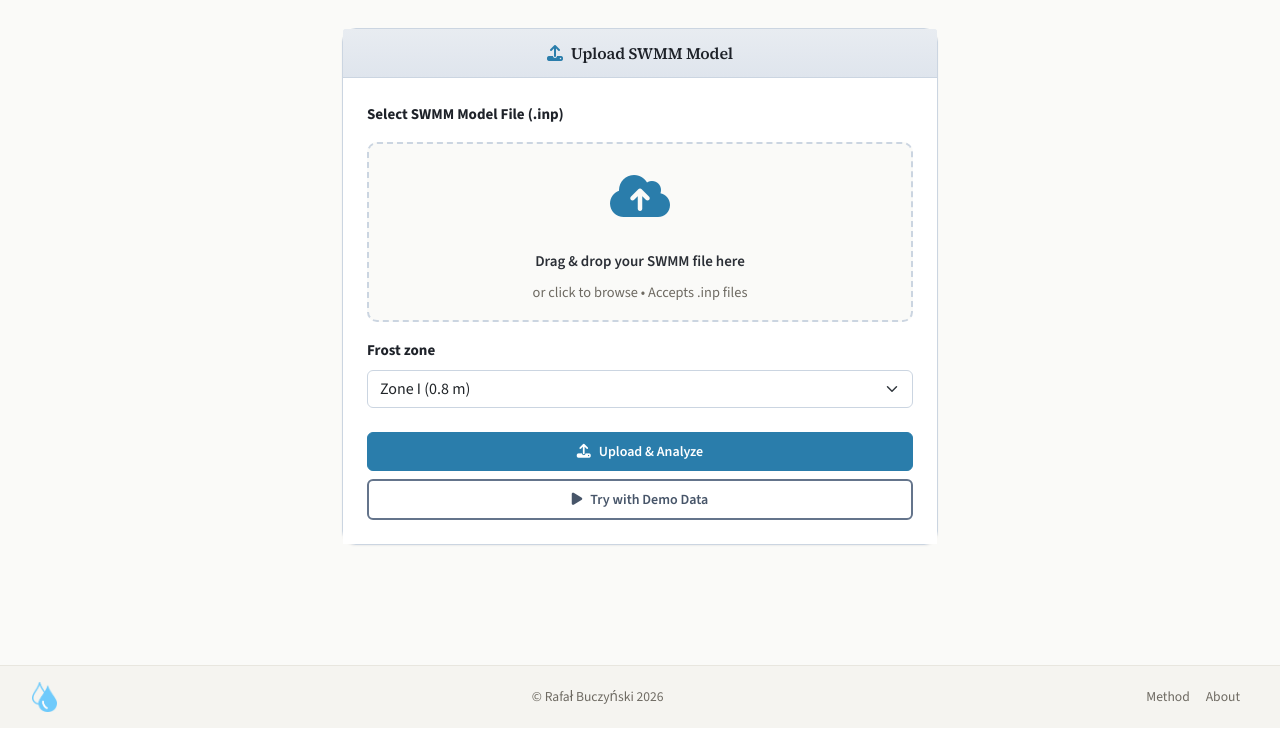
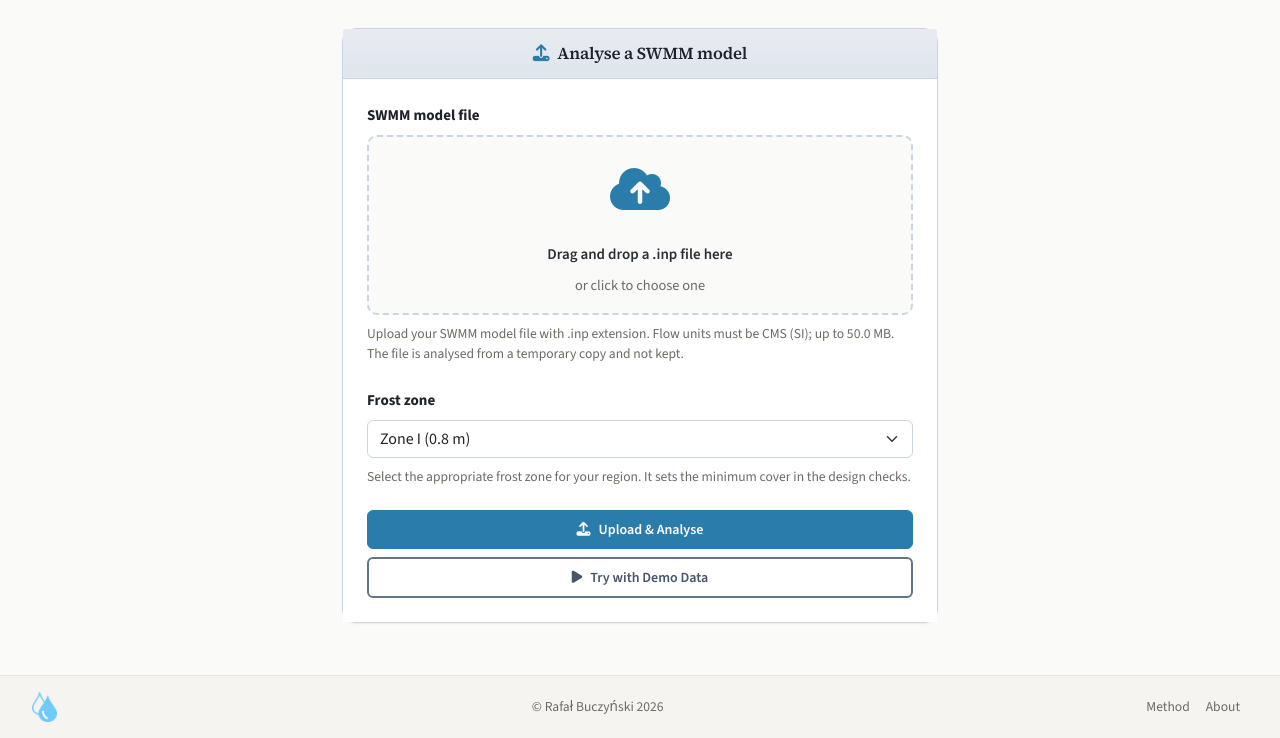
Before and after one commit to BuczynskiRafal/stormlab, a Django app: page /analysis/ in a window 1280 px wide. Shown: the part 72-810 px from the top of the page. Run offline with Django 5.2, Linux system fonts and the light colour scheme; the visitor is signed in with stand-in values (Sample User, id 1); data that the repository does not hold is empty; some libraries are stand-ins or nearby versions.

Commit message:
fix(analysis): make the upload form keyboard-usable and show progress
The file input sat 9999 px off-screen, so keyboard focus on it was
invisible and the browser's "Please select a file" bubble appeared
nowhere on an empty submit. After a submit nothing happened for up to a
minute and both buttons stayed live, so impatient users submitted twice.
The help texts defined on the form were never rendered, the page had no
<h1>, and the zones read "Zone 1 (Frost depth: 0.8m)".

- The drop zone is a <label> for the visually hidden input: it opens the
  picker without script and shows a focus ring (:focus-within).
- An empty "Upload & Analyse" shows "Choose a .inp file to analyse, or
  try the demo data." under the drop zone and focuses the input.
- On submit both buttons are disabled (after the clicked one was sent),
  a spinner and "Analysing… this can take up to a minute." appear and
  the form is aria-busy; a second submit is ignored; Back restores the
  form from the bfcache.
- The form's help texts are rendered with the CMS requirement and the
  size limit (MAX_INP_BYTES, exposed by the context processor), linked
  through aria-describedby.
- The zone select is labelled "Zone I (0.8 m)" … "Zone IV (1.4 m)" from
  SWMMModel.ZONE_CHOICES; values and the default (first zone) are
  unchanged.
- The card heading is the page's <h1>, "Analyse a SWMM model"; the
  button reads "Upload & Analyse". The page-specific script moved into
  main.js, shared with the avatar control.

```diff
--- a/app/sa/templates/sa/analysis.html
+++ b/app/sa/templates/sa/analysis.html
@@ -12,111 +12,64 @@
         {% endif %}
         <div class="upload-card">
             <div class="card-header">
-                <h4 class="mb-0 text-center">
-                    <i class="fas fa-upload me-2"></i>Upload SWMM Model
-                </h4>
+                <h1 class="upload-title">
+                    <i class="fas fa-upload me-2" aria-hidden="true"></i>Analyse a SWMM model
+                </h1>
             </div>
             <div class="card-body p-4">
+                {# main.js (initAnalysisForm): inline error on an empty submit, progress and double-submit guard, restore on back. #}
                 <form method="post" enctype="multipart/form-data" id="uploadForm">
                     {% csrf_token %}
+                    {% with field=swmm_form.file %}
                     <div class="mb-4">
-                        <label class="form-label fw-bold mb-3">Select SWMM Model File (.inp)</label>
-                        <div class="file-input-wrapper">
-                            {{ swmm_form.file }}
-                            <div class="file-input-display" id="fileInputDisplay">
-                                <div class="file-input-content">
-                                    <div class="file-input-icon">
+                        <label class="form-label fw-bold mb-2" for="{{ field.id_for_label }}">SWMM model file</label>
+                        <div class="file-input-wrapper{% if field.errors %} has-error{% endif %}" data-file-input>
+                            {{ field }}
+                            <label class="file-input-display" for="{{ field.id_for_label }}" id="fileInputDisplay">
+                                <span class="file-input-content">
+                                    <span class="file-input-icon" aria-hidden="true">
                                         <i class="fas fa-cloud-upload-alt"></i>
-                                    </div>
-                                    <div class="file-input-text">
-                                        Drag & drop your SWMM file here
-                                    </div>
-                                    <div class="file-input-subtext">
-                                        or click to browse • Accepts .inp files
-                                    </div>
-                                </div>
-                            </div>
+                                    </span>
+                                    <span class="file-input-text" data-file-name data-empty-text="Drag and drop a .inp file here">Drag and drop a .inp file here</span>
+                                    <span class="file-input-subtext" data-file-detail data-empty-text="or click to choose one">or click to choose one</span>
+                                </span>
+                            </label>
                         </div>
-                        {% if swmm_form.file.errors %}
-                        <div class="text-danger small mt-2">{{ swmm_form.file.errors }}</div>
-                        {% endif %}
-                        {% if swmm_form.zone %}
-                        <div class="mt-3">
-                            <label for="{{ swmm_form.zone.id_for_label }}" class="form-label fw-bold">{{ swmm_form.zone.label }}</label>
-                            {{ swmm_form.zone }}
-                        </div>
-                        {% endif %}
+                        <p class="upload-help" id="{{ field.auto_id }}_helptext">
+                            {{ field.help_text }}. Flow units must be CMS (SI){% if max_inp_bytes %}; up to {{ max_inp_bytes|filesizeformat }}{% endif %}. The file is analysed from a temporary copy and not kept.
+                        </p>
+                        <div class="upload-error{% if not field.errors %} d-none{% endif %}" id="{{ field.auto_id }}_error" data-file-error aria-live="polite">{% for error in field.errors %}{{ error }} {% endfor %}</div>
                     </div>
+                    {% endwith %}
+                    {% if swmm_form.zone %}
+                    {% with field=swmm_form.zone %}
+                    <div class="mb-4">
+                        <label for="{{ field.id_for_label }}" class="form-label fw-bold mb-2">Frost zone</label>
+                        {# Rendered here only to label the zones "Zone I (0.8 m)"; the values and the default (the first zone) are the form's. #}
+                        <select name="{{ field.html_name }}" id="{{ field.id_for_label }}" class="form-select" required aria-describedby="{{ field.auto_id }}_helptext">
+                            {% for zone, label in frost_zones %}
+                            <option value="{{ zone }}"{% if field.value|stringformat:"s" == zone|stringformat:"s" %} selected{% endif %}>{{ label }}</option>
+                            {% endfor %}
+                        </select>
+                        <p class="upload-help" id="{{ field.auto_id }}_helptext">{{ field.help_text }}. It sets the minimum cover in the design checks.</p>
+                        {% if field.errors %}<div class="upload-error">{{ field.errors|join:" " }}</div>{% endif %}
+                    </div>
+                    {% endwith %}
+                    {% endif %}
                     <div class="d-grid gap-2">
                         <button type="submit" class="btn btn-primary btn-lg" id="saveBtn">
-                            <i class="fas fa-upload me-2"></i>Upload & Analyze
+                            <i class="fas fa-upload me-2" aria-hidden="true"></i>Upload &amp; Analyse
                         </button>
                         <button type="submit" name="use_test_file" value="true" class="btn btn-outline-primary" formnovalidate>
-                            <i class="fas fa-play me-2"></i>Try with Demo Data
+                            <i class="fas fa-play me-2" aria-hidden="true"></i>Try with Demo Data
                         </button>
                     </div>
+                    <p class="upload-status d-none" id="uploadStatus" aria-live="polite">
+                        <span class="spinner-border spinner-border-sm" aria-hidden="true"></span>
+                        <span>Analysing… this can take up to a minute.</span>
+                    </p>
                 </form>
             </div>
-
-            <script>
-            document.addEventListener('DOMContentLoaded', function() {
-                const fileInput = document.querySelector('input[type="file"]');
-                const fileDisplay = document.getElementById('fileInputDisplay');
-                const fileIcon = fileDisplay.querySelector('.file-input-icon i');
-                const fileText = fileDisplay.querySelector('.file-input-text');
-                const fileSubtext = fileDisplay.querySelector('.file-input-subtext');
-
-                // File input change handler
-                fileInput.addEventListener('change', function(e) {
-                    const file = e.target.files[0];
-                    if (file) {
-                        fileDisplay.classList.add('file-input-selected');
-                        fileIcon.className = 'fas fa-file-alt';
-                        fileText.textContent = file.name;
-                        fileSubtext.textContent = `Size: ${(file.size / 1024).toFixed(1)} KB`;
-                    } else {
-                        resetFileDisplay();
-                    }
-                });
-
-                // Click handler for custom display
-                fileDisplay.addEventListener('click', function() {
-                    fileInput.click();
-                });
-
-                // Drag & drop handlers
-                fileDisplay.addEventListener('dragover', function(e) {
-                    e.preventDefault();
-                    e.stopPropagation();
-                    fileDisplay.classList.add('drag-over');
-                });
-
-                fileDisplay.addEventListener('dragleave', function(e) {
-                    e.preventDefault();
-                    e.stopPropagation();
-                    fileDisplay.classList.remove('drag-over');
-                });
-
-                fileDisplay.addEventListener('drop', function(e) {
-                    e.preventDefault();
-                    e.stopPropagation();
-                    fileDisplay.classList.remove('drag-over');
-
-                    const files = e.dataTransfer.files;
-                    if (files.length > 0) {
-                        fileInput.files = files;
-                        fileInput.dispatchEvent(new Event('change'));
-                    }
-                });
-
-                function resetFileDisplay() {
-                    fileDisplay.classList.remove('file-input-selected');
-                    fileIcon.className = 'fas fa-cloud-upload-alt';
-                    fileText.textContent = 'Drag & drop your SWMM file here';
-                    fileSubtext.textContent = 'or click to browse • Accepts .inp files';
-                }
-            });
-            </script>
         </div>
     </div>
 </div>
--- a/app/static/css/app.css
+++ b/app/static/css/app.css
@@ -589,6 +589,16 @@ a {
     text-align: center;
 }
 
+/* The drop zone is a <label> (it opens the picker without script), so its parts are
+   spans and have to be stacked explicitly. */
+.file-input-content > span {
+    display: block;
+}
+
+.file-input-display {
+    font-weight: 400;
+}
+
 .file-input-icon {
     font-size: 3rem;
     color: var(--water-600);
@@ -605,6 +615,8 @@ a {
     color: var(--text);
     font-weight: 600;
     margin-bottom: 0.5rem;
+    /* A chosen file's name replaces the text and may be one long word. */
+    overflow-wrap: anywhere;
 }
 
 .file-input-subtext {
@@ -656,6 +668,50 @@ a {
 
 .upload-card:hover {
     box-shadow: var(--shadow-2);
+}
+
+/* The page heading sits in the card's header band, at the band's size. */
+.upload-title {
+    margin: 0;
+    font-size: 1.05rem;
+    text-align: center;
+}
+
+.upload-help {
+    margin: 0.5rem 0 0;
+    font-size: 0.85rem;
+    line-height: 1.5;
+    color: var(--muted);
+}
+
+.upload-error {
+    margin-top: 0.5rem;
+    font-size: 0.88rem;
+    font-weight: 600;
+    color: var(--bad);
+}
+
+.upload-status {
+    display: flex;
+    align-items: center;
+    justify-content: center;
+    gap: 0.6rem;
+    margin: 1rem 0 0;
+    color: var(--water-700);
+    font-weight: 600;
+}
+
+/* Bootstrap paints a disabled .btn-primary in its own blue; keep the water colour. */
+#uploadForm .btn-primary:disabled {
+    background-color: var(--water-600);
+    border-color: var(--water-600);
+    opacity: 0.55;
+}
+
+/* While SWMM runs the form is aria-busy: the drop zone no longer invites a drop. */
+#uploadForm[aria-busy="true"] .file-input-display {
+    opacity: 0.6;
+    pointer-events: none;
 }
 
 /* Footer styling */
--- a/app/static/js/main.js
+++ b/app/static/js/main.js
@@ -96,6 +96,76 @@ const initFileInputs = function() {
 };
 
 /**
+ * The analysis form (#uploadForm).
+ * - An empty "Upload & Analyse" shows an inline error under the drop zone instead of
+ *   the browser bubble (the demo button has formnovalidate and is not checked).
+ * - While SWMM runs (up to a minute) both buttons are disabled, a spinner and a status
+ *   line are shown and the form is aria-busy; a second submit is ignored.
+ * - Coming back with the Back button restores the form from the bfcache, where it
+ *   would otherwise stay disabled.
+ */
+const initAnalysisForm = function() {
+    const form = document.getElementById('uploadForm');
+    if (!form) return;
+    const input = form.querySelector('input[type="file"]');
+    const wrapper = form.querySelector('[data-file-input]');
+    const error = form.querySelector('[data-file-error]');
+    const status = document.getElementById('uploadStatus');
+    const buttons = Array.from(form.querySelectorAll('button[type="submit"]'));
+    const EMPTY_MESSAGE = 'Choose a .inp file to analyse, or try the demo data.';
+    let busy = false;
+
+    const showError = function(text) {
+        if (!error) return;
+        error.textContent = text;
+        error.classList.remove('d-none');
+        if (wrapper) wrapper.classList.add('has-error');
+    };
+
+    const clearError = function() {
+        if (!error) return;
+        error.textContent = '';
+        error.classList.add('d-none');
+        if (wrapper) wrapper.classList.remove('has-error');
+    };
+
+    const setBusy = function(on) {
+        busy = on;
+        form.setAttribute('aria-busy', on ? 'true' : 'false');
+        buttons.forEach(function(button) { button.disabled = on; });
+        if (status) status.classList.toggle('d-none', !on);
+    };
+
+    if (input) {
+        input.addEventListener('invalid', function(event) {
+            event.preventDefault();
+            showError(EMPTY_MESSAGE);
+            input.focus();
+        });
+    }
+    if (wrapper) {
+        wrapper.addEventListener('file-input:change', function(event) {
+            if (event.detail.file) clearError();
+        });
+    }
+
+    form.addEventListener('submit', function(event) {
+        if (busy) {
+            event.preventDefault();
+            return;
+        }
+        // Disabled buttons are left out of the form data, so the clicked one (the demo
+        // button carries name="use_test_file") is disabled only after it was sent.
+        busy = true;
+        window.setTimeout(function() { setBusy(true); }, 0);
+    });
+
+    window.addEventListener('pageshow', function(event) {
+        if (event.persisted) setBusy(false);
+    });
+};
+
+/**
  * The account page names the section whose form was rejected; move focus to its first
  * invalid field so the error is the next thing a keyboard or screen reader user meets.
  */
@@ -111,6 +181,7 @@ const focusRejectedSection = function() {
 
 document.addEventListener('DOMContentLoaded', function() {
     initFileInputs();
+    initAnalysisForm();
     focusRejectedSection();
 
     // =========================================================================
--- a/app/storm_analysis/context_processors.py
+++ b/app/storm_analysis/context_processors.py
@@ -1,6 +1,29 @@
 from django.conf import settings
+
+ROMAN_NUMERALS = {1: "I", 2: "II", 3: "III", 4: "IV", 5: "V", 6: "VI"}
+
+
+def frost_zone_labels():
+    """``[(zone, "Zone I (0.8 m)"), ...]`` from ``SWMMModel.ZONE_CHOICES``.
+
+    Display only: the zone numbers and their frost depths are read, never changed, so
+    the form, History and About print the same label for the same zone.
+    """
+    from sa.models import SWMMModel  # imported lazily: context processors load before the apps
+
+    return [(zone, f"Zone {ROMAN_NUMERALS.get(zone, zone)} ({depth:.1f} m)") for zone, depth in SWMMModel.ZONE_CHOICES]
 
 
 def registration(request):
-    """Expose the self-registration switch so templates can hide sign-up links."""
-    return {"registration_open": settings.REGISTRATION_OPEN}
+    """Site-wide values the templates read.
+
+    ``registration_open`` hides the sign-up links when self-registration is closed;
+    ``max_inp_bytes`` is the upload limit the analysis form states; ``frost_zones``
+    are the zone labels shared by the analysis form and History. (The name predates the
+    last two keys; renaming it means editing TEMPLATES in the settings.)
+    """
+    return {
+        "registration_open": settings.REGISTRATION_OPEN,
+        "max_inp_bytes": settings.MAX_INP_BYTES,
+        "frost_zones": frost_zone_labels(),
+    }
```
Also changed, not shown: app/sa/tests/test_views_analysis.py (+58 -0 lines).
